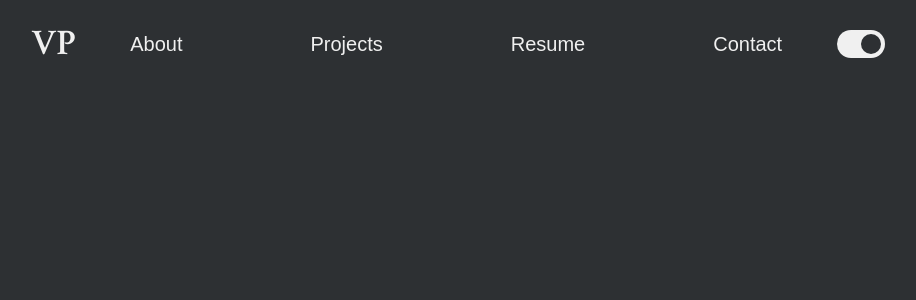
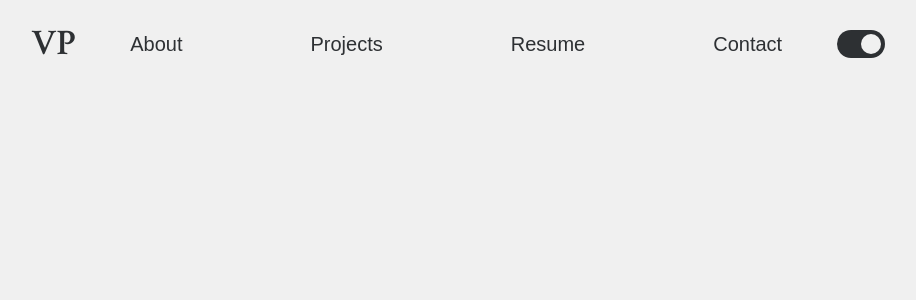
Before and after one commit to veronika-pomy/Portfolio, a React (Create React App) app: page / in a window 1280 px wide. Shown: the top 300 px of the page, without its empty margins (182-1098 px from the left). Built offline with nearby package versions, Linux system fonts and the light colour scheme; the HTML template or start-up script is replaced by a standard one; a web font is replaced by a local one.

Commit message:
fixed default to be light theme

```diff
--- a/src/components/ThemeSwitch.jsx
+++ b/src/components/ThemeSwitch.jsx
@@ -8,9 +8,9 @@ const ThemeSwitch = () => {
   return (
       <button id='button' onClick={toggleTheme} type='button'>
           <div
-            className={`flex w-12 h-7 rounded-full` + (darkTheme ? ` bg-dark` : ` bg-light`)}
+            className={`flex w-12 h-7 rounded-full` + (darkTheme ? ` bg-light` : ` bg-dark`)}
           >
-            <span className={`m-1 w-5 h-5 rounded-full transiton duration-500`+ (darkTheme ? ` bg-light` : ` bg-dark ml-6`)} />
+            <span className={`m-1 w-5 h-5 rounded-full transiton duration-500`+ (darkTheme ? ` bg-dark` : ` bg-light ml-6`)} />
         </div>
       </button>
   )
--- a/src/pages/AppContainer.jsx
+++ b/src/pages/AppContainer.jsx
@@ -27,7 +27,7 @@ const AppContainer = () => {
   }, []);
 
   return (
-          <div className={(darkTheme ? 'bg-light text-dark app' : 'bg-dark text-light app' )}>
+          <div className={(!darkTheme ? 'bg-light text-dark app' : 'bg-dark text-light app' )}>
             <NavBar
               topOfPage={topOfPage}
               activePage={activePage}
--- a/src/pages/NavBar.jsx
+++ b/src/pages/NavBar.jsx
@@ -55,7 +55,7 @@ const NavBar = ({ topOfPage, activePage, setActivePage }) => {
   return (
     <nav
       className={
-        (!darkTheme ? `${navBackgroundDark} ` : `${navBackgroundLight} `) +
+        (!darkTheme ? `${navBackgroundLight} ` : `${navBackgroundDark} `) +
         (isNavToggled && !isAboveSmallScreen ? 'z-40 w-full fixed top-0 py-6' : `z-40 w-full fixed top-0 py-6`)
         }
     >
```
